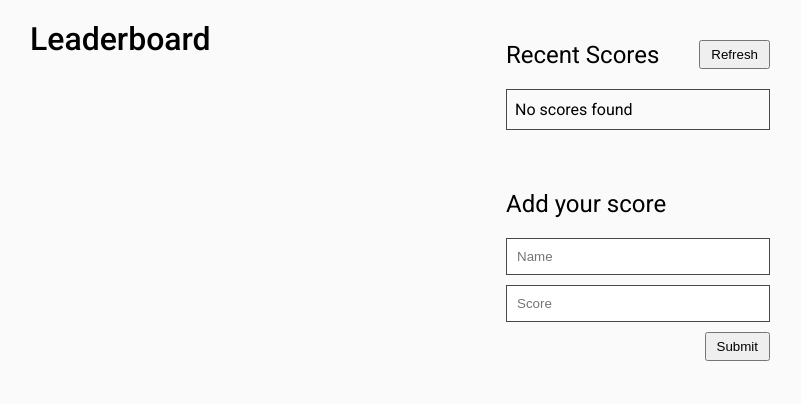
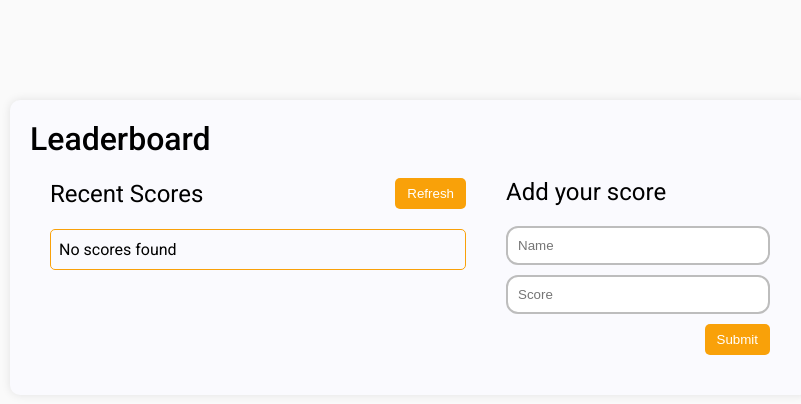
Before and after one commit to kelvinbush/leaderboard-microverse, a website built with webpack: page src/index.html in a window 1280 px wide. Shown: the whole page, without its empty margins (230-1031 px from the left). Built offline with nearby package versions, Linux system fonts and the light colour scheme; no server answers.

Commit message:
Add styling
Signed-off-by: Kelvin Bush <kelybush@gmail.com>

```diff
--- a/src/style.css
+++ b/src/style.css
@@ -7,12 +7,20 @@
 }
 
 body {
-  max-width: 800px;
-  margin: 0 auto;
   font-family: 'Roboto', sans-serif;
   font-size: 16px;
   background: #fafafa;
   padding: 20px;
+  overflow: hidden;
+}
+
+main {
+  padding: 20px;
+}
+
+#main-content {
+  display: flex;
+  flex-direction: column-reverse;
 }
 
 h1 {
@@ -27,7 +35,11 @@ h2 {
 
 button {
   cursor: pointer;
-  padding: 5px 10px;
+  padding: 8px 12px;
+  color: white;
+  background: #f9a109;
+  border: none;
+  border-radius: 5px;
 }
 
 .scores,
@@ -35,10 +47,32 @@ button {
   padding: 20px;
 }
 
+span {
+  color: #80485b;
+}
+
 ul {
   list-style: none;
   margin: 20px 0;
-  border: 1px solid #494848;
+  border: 1px solid #f9a109;
+  border-radius: 5px;
+  max-height: 25rem;
+  overflow: auto;
+}
+
+ul::-webkit-scrollbar {
+  width: 5px;
+  height: 5px;
+}
+
+ul::-webkit-scrollbar-track {
+  background-color: rgba(255, 0, 0, 0.1);
+  border-radius: 10px;
+}
+
+ul::-webkit-scrollbar-thumb {
+  background-color: #bdbdbd;
+  border-radius: 10px;
 }
 
 li {
@@ -47,7 +81,8 @@ li {
 }
 
 li:nth-child(even) {
-  background: rgba(73, 72, 72, 0.41);
+  background: #f2f2f2;
+  border-radius: 12px;
 }
 
 .scores div {
@@ -69,13 +104,27 @@ form button {
 input {
   width: 100%;
   padding: 10px;
-  border: 1px solid #494848;
+  border: 2px solid #bdbdbd;
   margin-bottom: 10px;
+  border-radius: 12px;
+}
+
+input:focus {
+  outline: none;
+  border: 2px solid #f9a109;
 }
 
 @media screen and (min-width: 600px) {
-  main {
+  #main-content {
     display: grid;
     grid-template-columns: 1.5fr 1fr;
   }
+
+  main {
+    max-width: 800px;
+    margin: 5rem auto;
+    background-color: #fafafe;
+    box-shadow: 0 0 10px rgba(0, 0, 0, 0.1);
+    border-radius: 10px;
+  }
 }
```
